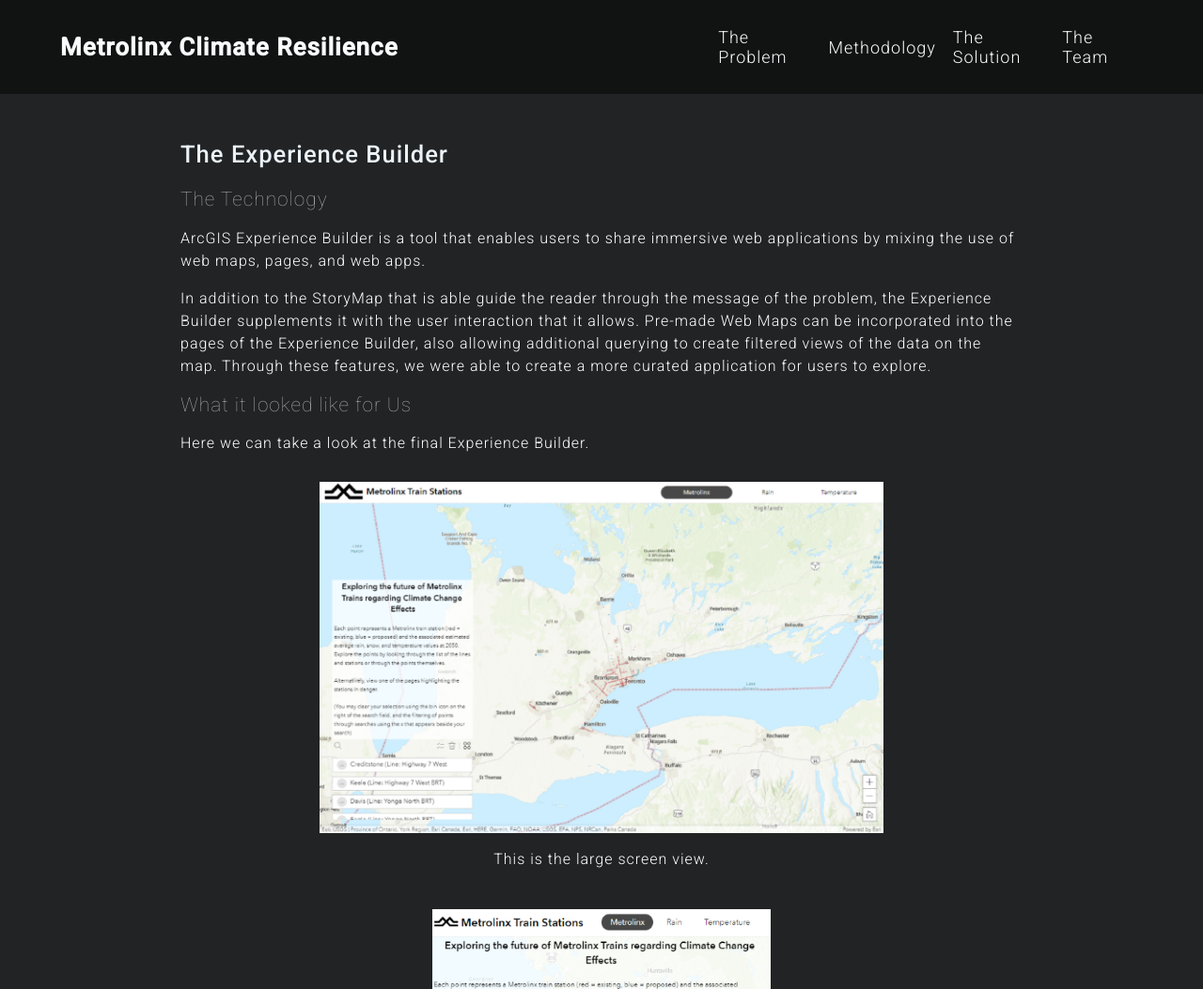
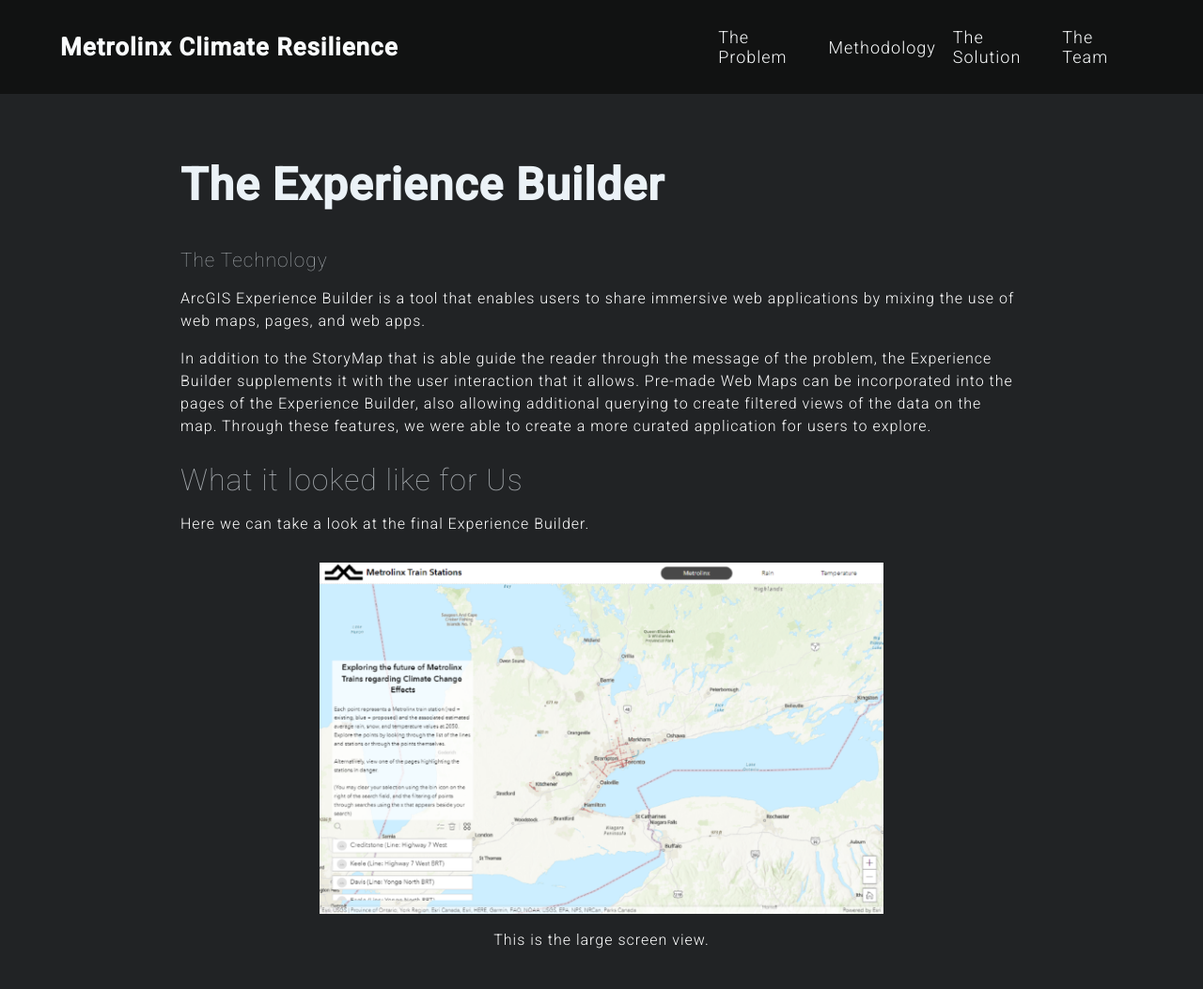
Before and after one commit to grkis/Metrolinx, a plain HTML site: page experiencebuilder.html in a window 1280 px wide. Shown: the top 1053 px of the page at 94% size. Drawn offline with Linux system fonts and the light colour scheme.

Commit message:
Update experiencebuilder.html

```diff
--- a/experiencebuilder.html
+++ b/experiencebuilder.html
@@ -43,7 +43,7 @@
         <main>
              <!-- Experience Builder Content -->
             <section>
-                <h1>The Experience Builder</h1>
+                <h1 class="storymapH1">The Experience Builder</h1>
 		        <h2>The Technology</h2>
                 <p>ArcGIS Experience Builder is a tool that enables users to share immersive web applications by mixing the
                     use of web maps, pages, and web apps. </p>
@@ -51,7 +51,7 @@
                     supplements it with the user interaction that it allows. Pre-made Web Maps can be incorporated into the pages of the
                     Experience Builder, also allowing additional querying to create filtered views of the data on the map. Through
                     these features, we were able to create a more curated application for users to explore.</p>
-                <h2>What it looked like for Us</h2>
+                <h2 class="storymapH2">What it looked like for Us</h2>
                 <p>Here we can take a look at the final Experience Builder.</p>
                 <div class="image-container">
                     <div class="containImage">
@@ -102,7 +102,7 @@
                 <p>This is a concern because a user may have a widget open at the bottom of their screen when they select a
                     point to look into, but not realize that the pop-up has appeared.
                 </p>
-                <h2>In conclusion</h2>
+                <h2 class="storymapH2">In conclusion</h2>
                 <p>Overall, the Experience Builder is a useful tool that can allow users to interact with the data to learn more about
                     Metrolinx train stations and their climate change susceptibility. Although there may be limitations in how much
                     you are able to configure the pages, it is a simple tool for both developers and users alike.
```
